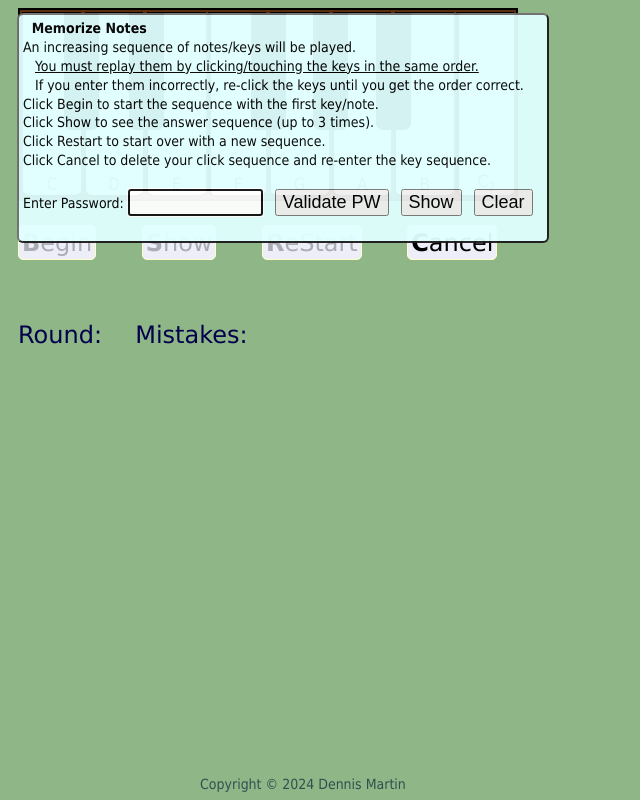
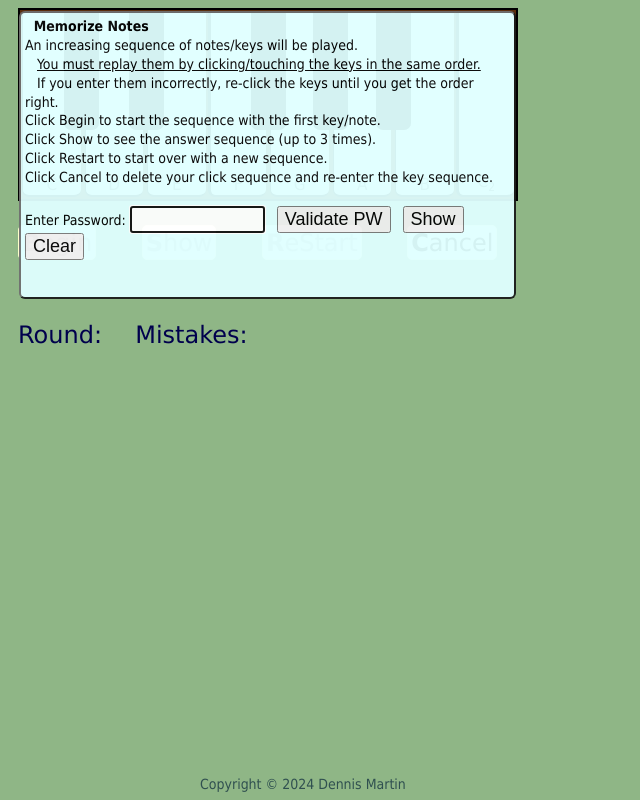
Before and after one commit to DenosGames/games, a plain HTML site: page memorize_notes_mobile.html in a window 1280 px wide. Shown: the whole page, without its empty margins (0-640 px from the left). Drawn offline with Linux system fonts and the light colour scheme.

Commit message:
Add files via upload

```diff
--- a/memorize_notes_mobile.html
+++ b/memorize_notes_mobile.html
@@ -180,7 +180,7 @@
 		background-color: lightcyan;
 		border: 2px outset #707070;
 		border-radius: 6px;
-		padding: 4px 4px 25px 4px;
+		padding: 4px 4px 37px 4px;
 		display:inline;
 		z-index: 5;
 		visibility: visible;
@@ -189,9 +189,9 @@
 		text-align: left;
 		margin: 1px;
 		line-height: 1.35;
-		left: 16px;
-		top: 12px;
-		width: 520px;
+		left: 18px;
+		top: 10px;
+		width: 485px;
 		}
 	#close {
 		background-color: red;
@@ -667,7 +667,7 @@ function clearPW() {
 	<strong> &nbsp; Memorize Notes</strong><br>
 	An increasing sequence of notes/keys will be played.<br>
 	&nbsp; &nbsp;<u>You must replay them  by clicking/touching the keys in the same order.</u><br>
-	&nbsp; &nbsp;If you enter them incorrectly, re-click the keys until you get the order correct.<br>
+	&nbsp; &nbsp;If you enter them incorrectly, re-click the keys until you get the order right.<br>
 	Click Begin to start the sequence with the first key/note.<br>
 	Click Show to see the answer sequence (up to 3 times).<br>
 	Click Restart to start over with a new sequence. <br>
```
